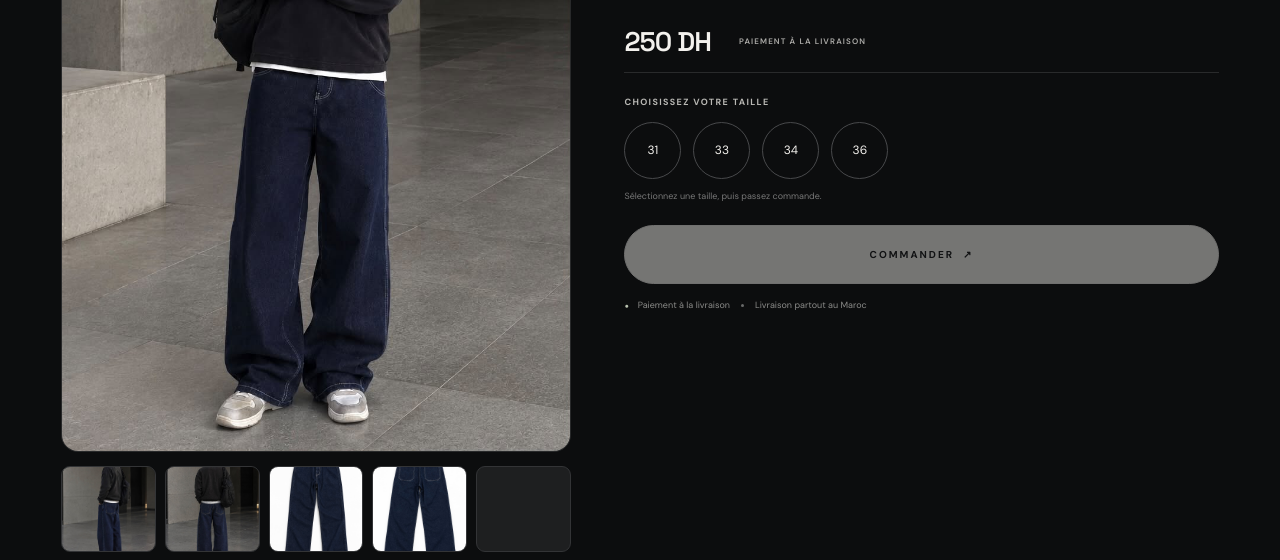
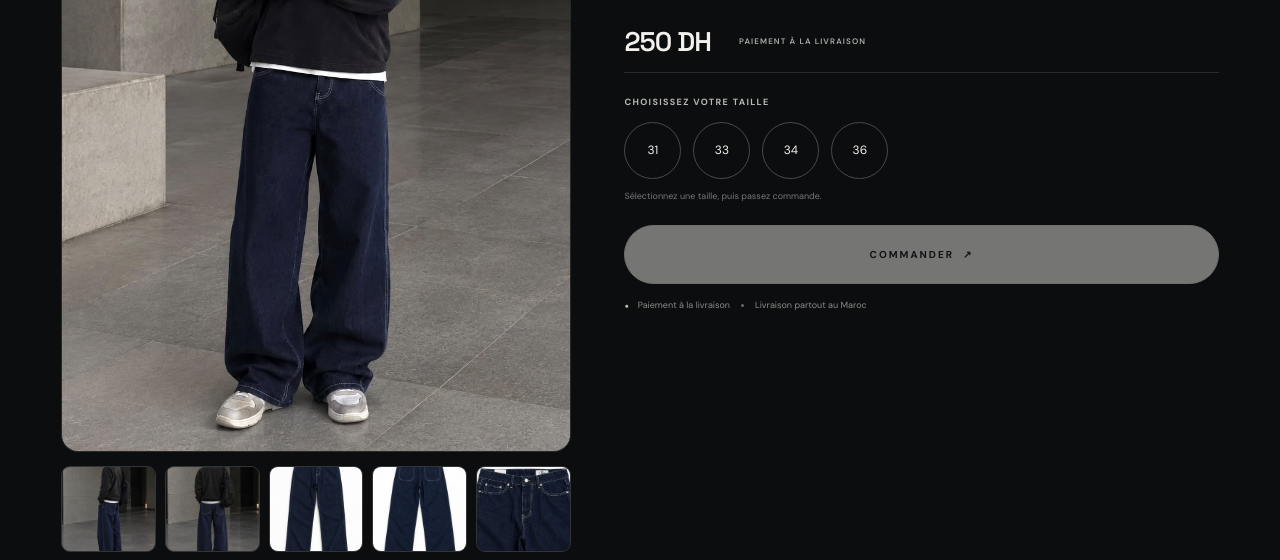
Before and after one commit to dileonastreet/dark-jeans-baggy, a website: page index.html in a window 1280 px wide. Shown: the part 392-952 px from the top of the page. Drawn offline with Linux system fonts and the light colour scheme.

Commit message:
Add sixth product photo to complete gallery
Add the sixth user-provided product photo, making all six gallery positions images with no empty slots.

```diff
--- a/index.html
+++ b/index.html
@@ -47,7 +47,7 @@
             <button class="thumbnail photo-slot thumbnail-select thumbnail-with-image" type="button" data-photo="./product-03.jpeg" data-alt="Dark Indigo Baggy Jeans — vue arrière" aria-label="Afficher la photo 3 du produit, vue arrière" aria-pressed="false"><img src="./product-03.jpeg" alt="" loading="lazy" decoding="async" /></button>
             <button class="thumbnail photo-slot thumbnail-select thumbnail-with-image" type="button" data-photo="./product-04.jpeg" data-alt="Dark Indigo Baggy Jeans — vue de face à plat" aria-label="Afficher la photo 4 du produit, vue de face" aria-pressed="false"><img src="./product-04.jpeg" alt="" loading="lazy" decoding="async" /></button>
             <button class="thumbnail photo-slot thumbnail-select thumbnail-with-image" type="button" data-photo="./product-05.jpeg" data-alt="Dark Indigo Baggy Jeans — vue arrière à plat" aria-label="Afficher la photo 5 du produit, vue arrière" aria-pressed="false"><img src="./product-05.jpeg" alt="" loading="lazy" decoding="async" /></button>
-            <div class="thumbnail photo-slot" role="img" aria-label="Emplacement photo supplémentaire, vide"></div>
+            <button class="thumbnail photo-slot thumbnail-select thumbnail-with-image" type="button" data-photo="./product-06.jpeg" data-alt="Dark Indigo Baggy Jeans — détail de la taille" aria-label="Afficher la photo 6 du produit, détail de la taille" aria-pressed="false"><img src="./product-06.jpeg" alt="" loading="lazy" decoding="async" /></button>
           </div>
         </div>
 
--- a/server.js
+++ b/server.js
@@ -32,6 +32,7 @@ const staticFiles = new Map([
   ["/product-03.jpeg", "product-03.jpeg"],
   ["/product-04.jpeg", "product-04.jpeg"],
   ["/product-05.jpeg", "product-05.jpeg"],
+  ["/product-06.jpeg", "product-06.jpeg"],
   ["/favicon.ico", "brandmark.svg"],
 ]);
 const mimeTypes = {
```
Also changed, not shown: product-06.jpeg (added).
